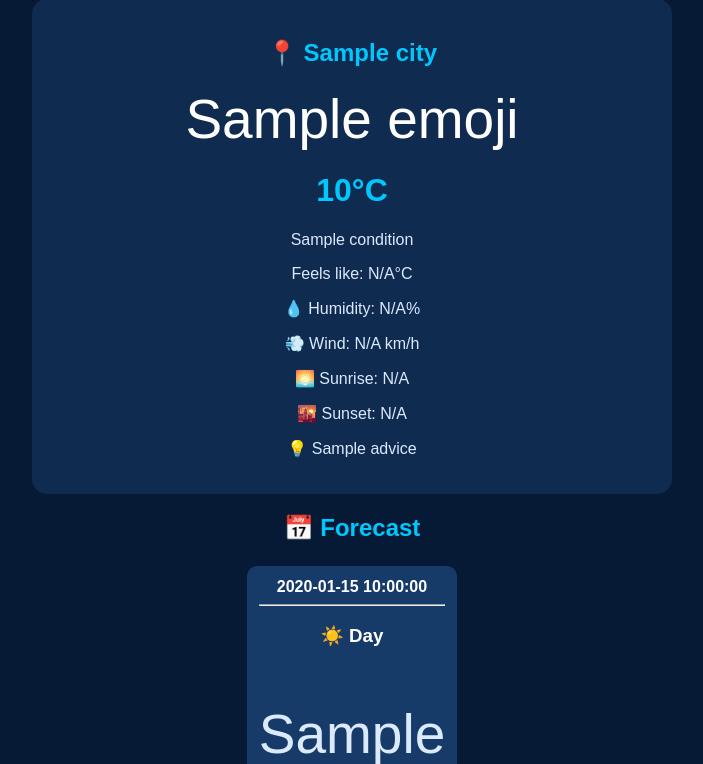
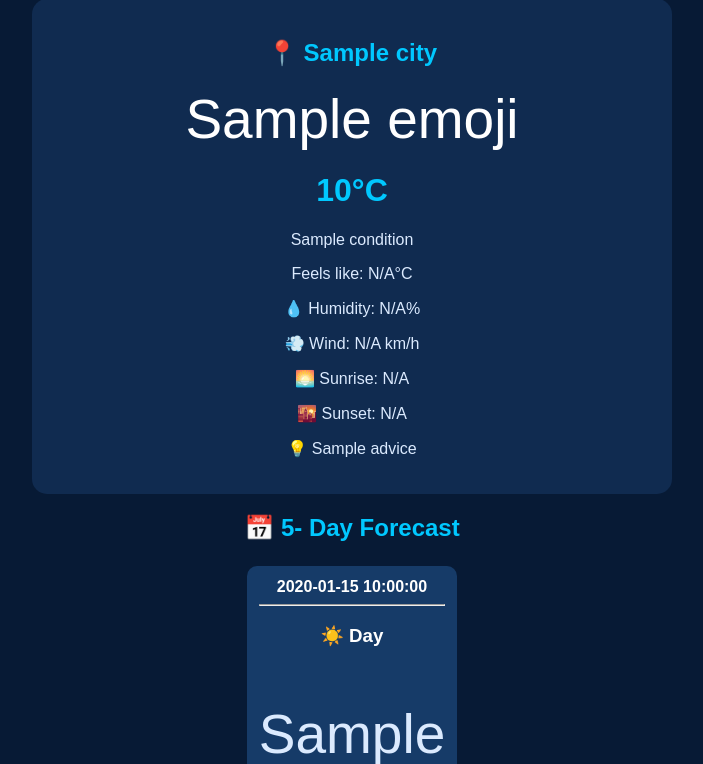
Before and after one commit to semiloreolatunji125-byte/tireni-weather-app, a Flask app: template templates/index.html in a window 1280 px wide. Shown: the part 204-968 px from the top of the page, without its empty margins (288-991 px from the left). Run offline with Flask 3, Linux system fonts and the light colour scheme; the template is opened without the code that fills it: most values are stand-ins (such as "Sample title", 1, 10 or a date in 2020).

Commit message:
Fix forecast data and improve weather app design

```diff
--- a/templates/index.html
+++ b/templates/index.html
@@ -86,9 +86,9 @@
     {% endif %}
 
     {% if forecast is defined and forecast %}
-    <h2>📅 Forecast</h2>
+    <h2>📅 5- Day Forecast</h2>
 
-    {% for day in forecast %}
+    {% for day in forecast[:5] %}
     <div class="forecast">
         <b>{{ day.get('date', 'Day') }}</b>
 
```
